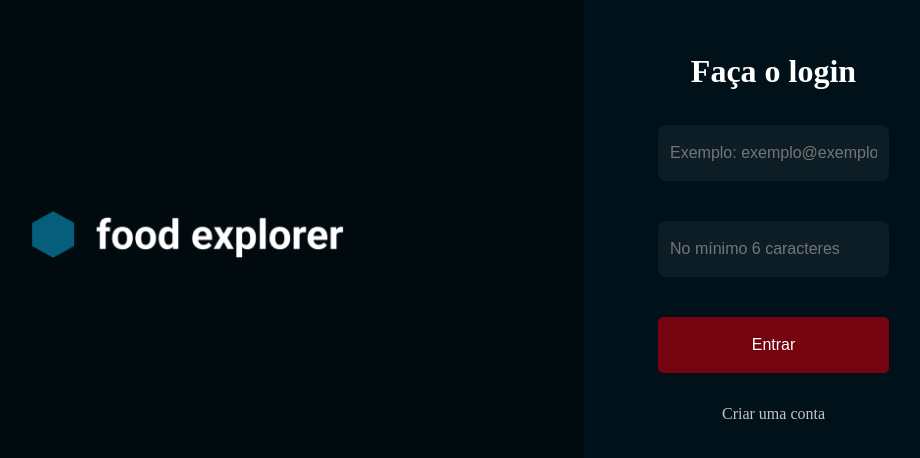
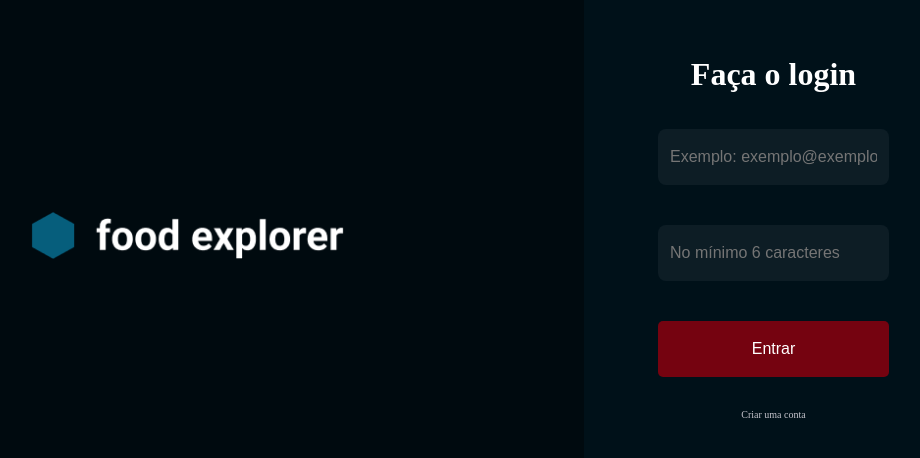
Before and after one commit to jpedr0c/foodExplorer, a React (Vite) app: page / in a window 1280 px wide. Shown: the part 164-622 px from the top of the page, without its empty margins (209-1129 px from the left). Built offline with nearby package versions, Linux system fonts and the light colour scheme.

Commit message:
feat: change px for rem

```diff
--- a/src/styles/global.js
+++ b/src/styles/global.js
@@ -5,17 +5,31 @@ export default createGlobalStyle`
     margin: 0;
     padding: 0;
     box-sizing: border-box;
-    /* font-family: 'Roboto Slab', serif; */
+  }
+
+  :root {
+    font-size: 62.5%;
   }
 
   body{
     background: ${({ theme }) => theme.COLORS.DARK_400};
     color: ${({ theme }) => theme.COLORS.WHITE};
+    overflow: auto;
     -webkit-font-smoothing: antialiased;
+
+      ::-webkit-scrollbar {
+          background-color: none;
+          width: 0.7rem;
+      }
+
+      ::-webkit-scrollbar-thumb {
+          background-color: ${({ theme }) => theme.COLORS.LIGHT_700};
+          border-radius: 1rem;
+      }
   }
 
   input, button, textarea{
-    font-size: 16px;
+    font-size: 1.6rem;
     outline: none;
   }
 
```
